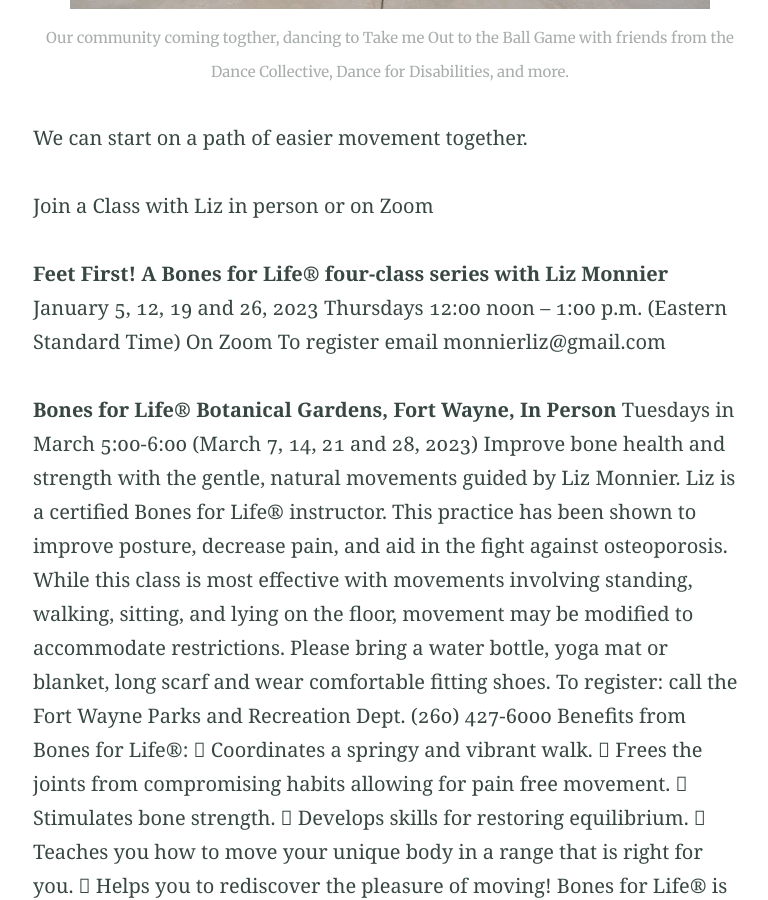
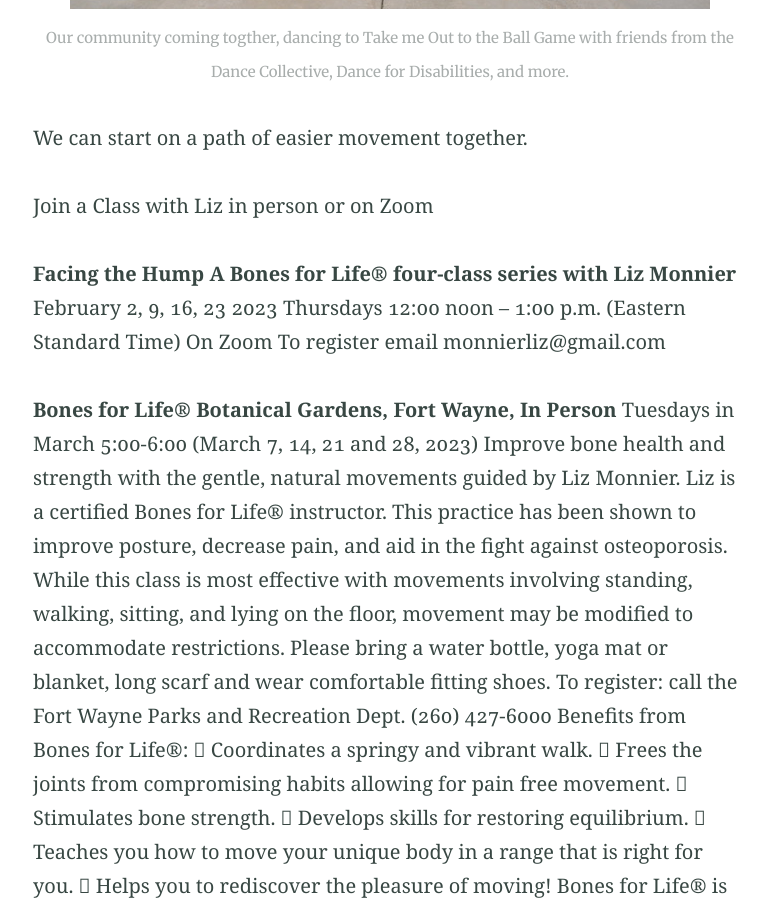
Before and after one commit to monnierliz/monnierliz.github.io, a Jekyll site: the page built from index.md, in a window 1280 px wide and 900 px high, scrolled down 2884 px. Shown: the whole window, without its empty margins (250-1018 px from the left). Built offline with Jekyll 4.4.1, drawn with Linux system fonts in a browser that asks for light colours.

Commit message:
Update Bones schedule

```diff
--- a/index.md
+++ b/index.md
@@ -44,9 +44,9 @@ We can start on a path of easier movement together.
 
 Join a Class with Liz in person or on Zoom
 
-**Feet First!**
+**Facing the Hump**
 **A Bones for Life® four-class series with Liz Monnier**
-January 5, 12, 19 and 26, 2023
+February 2, 9, 16, 23 2023
 Thursdays 12:00 noon – 1:00 p.m. (Eastern Standard Time) On Zoom
 To register email monnierliz@gmail.com
 
```
